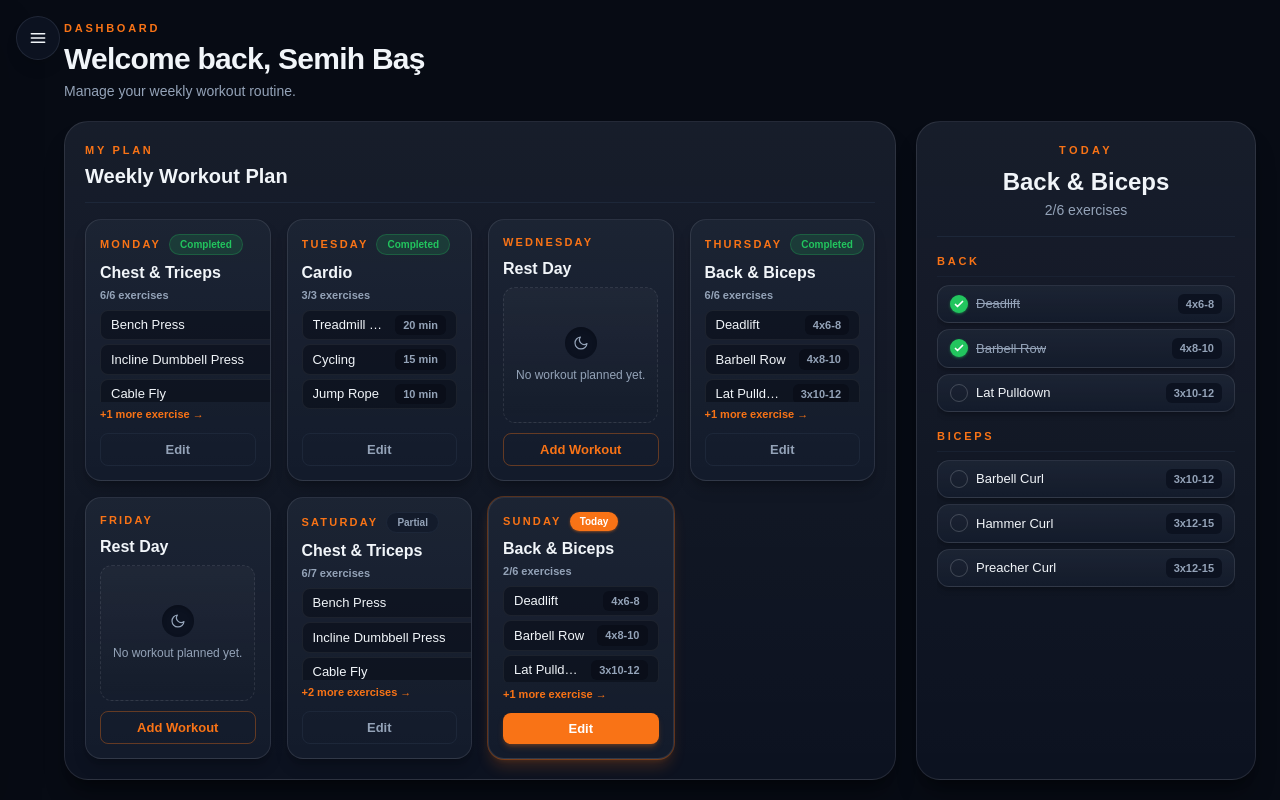
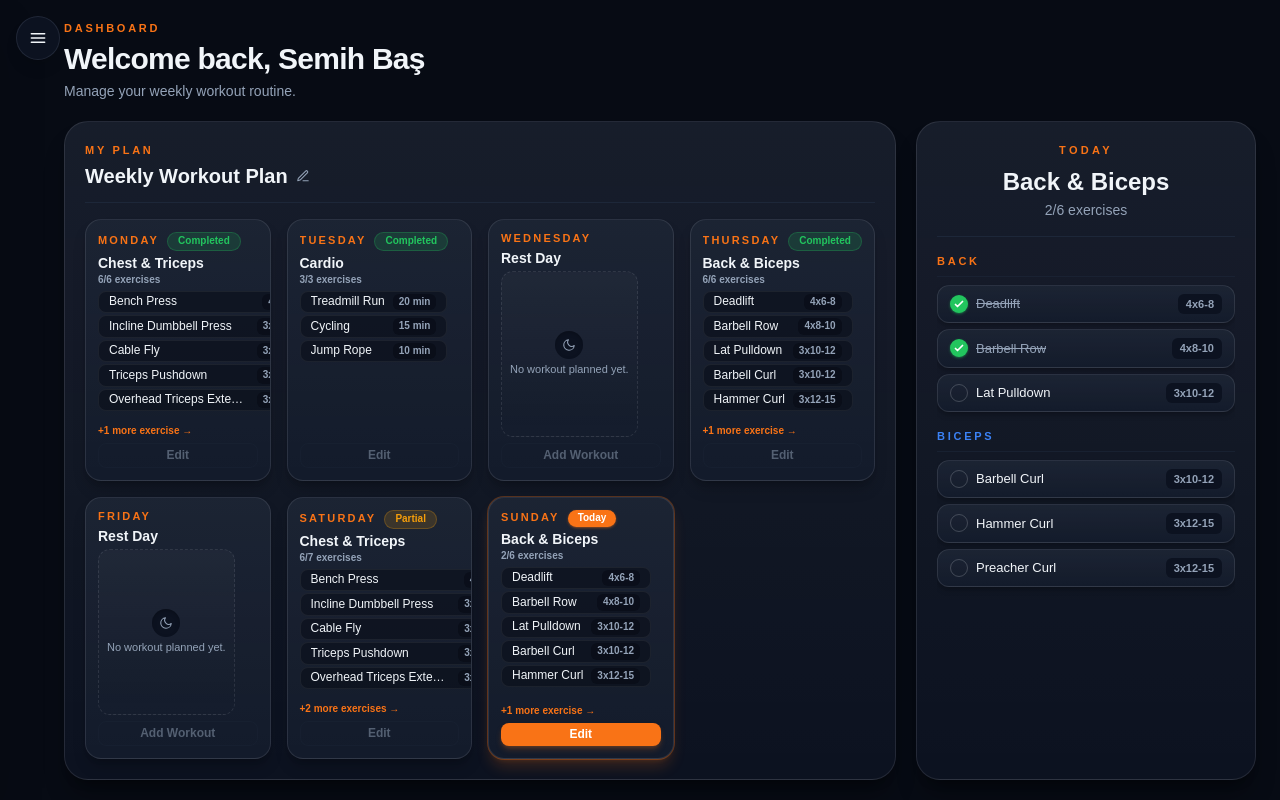
Before and after one commit to semih-bas/Flexy, a Next.js app: page /dashboard in a window 1280 px wide. Built offline with nearby package versions, Linux system fonts and the light colour scheme.

Commit message:
Add editable plan name, temporal badge logic and vivid status colors

```diff
--- a/src/app/dashboard/page.tsx
+++ b/src/app/dashboard/page.tsx
@@ -13,6 +13,7 @@ export default function DashboardPage() {
           <p className="text-[11px] font-bold uppercase tracking-[0.25em] text-brand">
             Dashboard
           </p>
+          {/* TODO: Faz 3'te auth eklenince mock isim yerine gerçek kullanıcı adı gelecek. */}
           <h1 className="mt-1 text-2xl font-bold tracking-tight sm:text-3xl">
             Welcome back, Semih Baş
           </h1>
--- a/src/app/globals.css
+++ b/src/app/globals.css
@@ -9,6 +9,9 @@
   --color-foreground: #f1f5f9;
   --color-foreground-muted: #94a3b8;
   --color-success: #22c55e;
+  --color-danger: #ef4444;
+  --color-warning: #f59e0b;
+  --color-info: #3b82f6;
   --font-sans: var(--font-geist-sans);
   --font-mono: var(--font-geist-mono);
 }
--- a/src/components/dashboard/WeeklyPlanBoard.tsx
+++ b/src/components/dashboard/WeeklyPlanBoard.tsx
@@ -3,22 +3,33 @@
 import { useState } from "react";
 import type { DayPlan, PlanExercise } from "@/data/mockPlan";
 
-type DayStatus = "completed" | "partial" | "today" | "empty";
+type DayStatus = "today" | "completed" | "partial" | "missed";
+type Temporal = "past" | "today" | "future";
 
 // Gün kartlarında aynı anda gösterilecek en fazla egzersiz sayısı (tek ekrana sığma kuralı).
 const MAX_VISIBLE_EXERCISES = 5;
 
-const statusBadgeStyles: Record<Exclude<DayStatus, "empty">, string> = {
+const statusBadgeStyles: Record<DayStatus, string> = {
+  today: "bg-brand text-white shadow-sm shadow-brand/40",
   completed: "border border-success/25 bg-success/15 text-success",
-  partial: "border border-border bg-surface-raised text-foreground-muted",
-  today: "bg-brand text-white shadow-sm shadow-brand/40",
+  partial: "border border-warning/25 bg-warning/15 text-warning",
+  missed: "border border-danger/25 bg-danger/15 text-danger",
 };
 
-const statusBadgeLabel: Record<Exclude<DayStatus, "empty">, string> = {
+const statusBadgeLabel: Record<DayStatus, string> = {
+  today: "Today",
   completed: "Completed",
   partial: "Partial",
-  today: "Today",
+  missed: "Missed",
 };
+
+// Kas grubu başlıkları bu paletten sırayla renk alır (token'lardan, isim eşlemesi olmadan — herhangi bir
+// kas grubu adıyla çalışır).
+const muscleGroupPalette = ["text-brand", "text-info", "text-success", "text-warning", "text-danger"];
+
+function getMuscleGroupColor(index: number) {
+  return muscleGroupPalette[index % muscleGroupPalette.length];
+}
 
 // Tek yerde tanımlı "yumuşak yüzey" dokusu: üstten çok hafif ışıma + hayalet kenarlık + yumuşak gölge.
 // Kenarlık rengi kullanım yerinde verilir (seçili/today kartı turuncu vurgu alabildiği için).
@@ -34,12 +45,30 @@ function getCounts(day: DayPlan) {
   return { total, completed };
 }
 
-function getStatus(day: DayPlan): DayStatus {
-  if (day.isToday) return "today";
-  if (day.workoutName === null) return "empty";
+// Rozet durumu: bugün → Today; geçmiş + tam → Completed; geçmiş + kısmi → Partial;
+// geçmiş + hiç yapılmadı → Missed; geçmiş rest day ve gelecek günler → rozet yok (null).
+function getStatus(day: DayPlan, temporal: Temporal): DayStatus | null {
+  if (temporal === "today") return "today";
+  if (temporal === "future") return null;
+  if (day.workoutName === null) return null;
 
   const { total, completed } = getCounts(day);
-  return completed === total ? "completed" : "partial";
+  if (completed === total) return "completed";
+  if (completed === 0) return "missed";
+  return "partial";
+}
+
+// Aksiyon butonu (Edit/Add Workout) rengi zamana göre değişir; özel işlev kısıtlaması yok, sadece görünüm ipucu.
+function getActionButtonClasses(temporal: Temporal, isRestDay: boolean) {
+  if (temporal === "today") {
+    return "bg-brand text-white shadow-md shadow-brand/25";
+  }
+  if (temporal === "past") {
+    return "border border-border/40 text-foreground-muted/50";
+  }
+  return isRestDay
+    ? "border border-brand/35 text-brand"
+    : "border border-border text-foreground-muted";
 }
 
 function groupByMuscle(exercises: PlanExercise[]) {
@@ -68,7 +97,11 @@ export default function WeeklyPlanBoard({ initialPlan }: WeeklyPlanBoardProps) {
   const [selectedDay, setSelectedDay] = useState(
     () => plan.find((entry) => entry.isToday)?.day ?? plan[0].day,
   );
+  const [planName, setPlanName] = useState("Weekly Workout Plan");
+  const [isEditingName, setIsEditingName] = useState(false);
+  const [nameDraft, setNameDraft] = useState(planName);
 
+  const todayIndex = plan.findIndex((entry) => entry.isToday);
   const selectedPlan = plan.find((entry) => entry.day === selectedDay) ?? plan[0];
   const selectedGroups = groupByMuscle(selectedPlan.exercises);
   const selectedCounts = getCounts(selectedPlan);
@@ -90,6 +123,17 @@ export default function WeeklyPlanBoard({ initialPlan }: WeeklyPlanBoardProps) {
     );
   }
 
+  function startEditingName() {
+    setNameDraft(planName);
+    setIsEditingName(true);
+  }
+
+  function commitNameEdit() {
+    const trimmed = nameDraft.trim();
+    setPlanName(trimmed === "" ? "My Plan" : trimmed);
+    setIsEditingName(false);
+  }
+
   return (
     <div className="mt-5 grid flex-1 gap-5 lg:min-h-0 lg:grid-cols-[minmax(0,1fr)_340px]">
       {/* HAFTALIK PLAN */}
@@ -97,18 +141,59 @@ export default function WeeklyPlanBoard({ initialPlan }: WeeklyPlanBoardProps) {
         className={`order-2 flex min-h-0 flex-col rounded-3xl border-foreground/10 bg-surface p-5 lg:order-1 ${surfaceGlow}`}
       >
         <div className="flex shrink-0 items-baseline justify-between gap-3 border-b border-border pb-3">
-          <div>
+          <div className="min-w-0 flex-1">
             <p className="text-[11px] font-bold uppercase tracking-[0.25em] text-brand">
               My plan
             </p>
-            <h2 className="mt-1 text-xl font-bold">Weekly Workout Plan</h2>
+            {isEditingName ? (
+              <input
+                autoFocus
+                value={nameDraft}
+                onChange={(event) => setNameDraft(event.target.value)}
+                onBlur={commitNameEdit}
+                onKeyDown={(event) => {
+                  if (event.key === "Enter") {
+                    event.currentTarget.blur();
+                  }
+                }}
+                aria-label="Plan name"
+                className="mt-1 w-full rounded-md border border-brand/40 bg-background px-2 py-0.5 text-xl font-bold text-foreground outline-none"
+              />
+            ) : (
+              <button
+                type="button"
+                onClick={startEditingName}
+                aria-label="Edit plan name"
+                className="mt-1 flex items-center gap-2 text-left"
+              >
+                <h2 className="truncate text-xl font-bold">{planName}</h2>
+                <svg
+                  viewBox="0 0 24 24"
+                  className="h-3.5 w-3.5 shrink-0 text-foreground-muted"
+                  fill="none"
+                  stroke="currentColor"
+                  strokeWidth="1.8"
+                >
+                  <path
+                    d="M12 20h9M16.5 3.5a2.1 2.1 0 0 1 3 3L7 19l-4 1 1-4Z"
+                    strokeLinecap="round"
+                    strokeLinejoin="round"
+                  />
+                </svg>
+              </button>
+            )}
           </div>
         </div>
 
         <div className="mt-4 grid flex-1 grid-cols-1 gap-4 md:grid-cols-2 lg:min-h-0 lg:grid-cols-4 lg:grid-rows-2">
-          {plan.map((entry) => {
+          {plan.map((entry, index) => {
             const { total, completed } = getCounts(entry);
-            const status = getStatus(entry);
+            const temporal: Temporal = entry.isToday
+              ? "today"
+              : index < todayIndex
+                ? "past"
+                : "future";
+            const status = getStatus(entry, temporal);
             const isSelected = entry.day === selectedDay;
             const hiddenCount = entry.exercises.length - MAX_VISIBLE_EXERCISES;
 
@@ -118,19 +203,19 @@ export default function WeeklyPlanBoard({ initialPlan }: WeeklyPlanBoardProps) {
                 type="button"
                 aria-pressed={isSelected}
                 onClick={() => setSelectedDay(entry.day)}
-                className={`flex w-full min-h-0 flex-col overflow-hidden rounded-2xl bg-surface-raised p-3.5 text-left ${surfaceGlowSoft} ${
+                className={`flex w-full min-h-0 flex-col overflow-hidden rounded-2xl bg-surface-raised p-3 text-left ${surfaceGlowSoft} ${
                   isSelected
                     ? "border-brand/70 ring-1 ring-brand/30 bg-gradient-to-b from-brand/[0.07] to-transparent shadow-brand/20"
                     : ""
                 }`}
               >
-                <div className="flex shrink-0 items-center justify-between gap-2">
+                <div className="flex shrink-0 items-center justify-between gap-2 leading-tight">
                   <p className="truncate text-[11px] font-bold uppercase tracking-[0.2em] text-brand">
                     {entry.day}
                   </p>
-                  {status !== "empty" && (
+                  {status && (
                     <span
-                      className={`shrink-0 rounded-full px-2.5 py-0.5 text-[10px] font-semibold ${statusBadgeStyles[status]}`}
+                      className={`shrink-0 rounded-full px-2.5 py-0.5 text-[10px] font-semibold leading-tight ${statusBadgeStyles[status]}`}
                     >
                       {statusBadgeLabel[status]}
                     </span>
@@ -139,21 +224,23 @@ export default function WeeklyPlanBoard({ initialPlan }: WeeklyPlanBoardProps) {
 
                 {entry.workoutName ? (
                   <>
-                    <h3 className="mt-1.5 truncate text-base font-bold">{entry.workoutName}</h3>
-                    <p className="mt-0.5 text-[11px] font-semibold text-foreground-muted">
+                    <h3 className="mt-1 truncate text-sm font-bold leading-tight">
+                      {entry.workoutName}
+                    </h3>
+                    <p className="mt-0.5 text-[10px] font-semibold leading-tight text-foreground-muted">
                       {completed}/{total} exercises
                     </p>
 
-                    <div className="mt-1.5 min-h-0 flex-1 space-y-1 overflow-hidden">
+                    <div className="mt-1 min-h-0 flex-1 space-y-0.5 overflow-hidden">
                       {entry.exercises.slice(0, MAX_VISIBLE_EXERCISES).map((exercise) => (
                         <div
                           key={exercise.name}
-                          className="flex items-center justify-between gap-2 rounded-lg border border-foreground/[0.06] bg-background/50 px-2.5 py-1"
+                          className="flex items-center justify-between gap-2 rounded-lg border border-foreground/[0.06] bg-background/50 px-2.5 py-0.5"
                         >
-                          <span className="min-w-0 flex-1 truncate text-[13px]">
+                          <span className="min-w-0 flex-1 truncate text-xs leading-tight">
                             {exercise.name}
                           </span>
-                          <span className="shrink-0 rounded-md bg-background/60 px-2 py-0.5 text-[11px] font-semibold text-foreground-muted">
+                          <span className="shrink-0 rounded-md bg-background/60 px-1.5 py-0.5 text-[10px] font-semibold leading-tight text-foreground-muted">
                             {exercise.sets}
                           </span>
                         </div>
@@ -161,31 +248,30 @@ export default function WeeklyPlanBoard({ initialPlan }: WeeklyPlanBoardProps) {
                     </div>
 
                     {hiddenCount > 0 && (
-                      <p className="mt-1 shrink-0 text-[11px] font-semibold text-brand">
+                      <p className="mt-0.5 shrink-0 text-[10px] font-semibold leading-tight text-brand">
                         +{hiddenCount} more exercise{hiddenCount > 1 ? "s" : ""} →
                       </p>
                     )}
 
                     <span
-                      className={`mt-2.5 block w-full shrink-0 rounded-lg px-4 py-1.5 text-center text-[13px] font-semibold ${
-                        entry.isToday
-                          ? "bg-brand text-white shadow-md shadow-brand/25"
-                          : "border border-border text-foreground-muted"
-                      }`}
+                      className={`mt-1.5 block w-full shrink-0 rounded-lg px-4 py-1 text-center text-xs font-semibold leading-tight ${getActionButtonClasses(
+                        temporal,
+                        false,
+                      )}`}
                     >
                       Edit
                     </span>
                   </>
                 ) : (
                   <>
-                    <h3 className="mt-1.5 text-base font-bold">Rest Day</h3>
+                    <h3 className="mt-1 text-sm font-bold leading-tight">Rest Day</h3>
 
-                    <div className="mt-1.5 flex min-h-0 flex-1 items-center justify-center rounded-xl border border-dashed border-foreground/10 bg-gradient-to-b from-foreground/[0.03] to-transparent p-3">
-                      <div className="flex flex-col items-center gap-2 text-center">
-                        <span className="flex h-8 w-8 items-center justify-center rounded-full bg-surface text-foreground-muted shadow-inner shadow-black/20">
+                    <div className="mt-1 flex min-h-0 flex-1 items-center justify-center rounded-xl border border-dashed border-foreground/10 bg-gradient-to-b from-foreground/[0.03] to-transparent p-2">
+                      <div className="flex flex-col items-center gap-1 text-center">
+                        <span className="flex h-7 w-7 items-center justify-center rounded-full bg-surface text-foreground-muted shadow-inner shadow-black/20">
                           <svg
                             viewBox="0 0 24 24"
-                            className="h-4 w-4"
+                            className="h-3.5 w-3.5"
                             fill="none"
                             stroke="currentColor"
                             strokeWidth="1.8"
@@ -197,11 +283,18 @@ export default function WeeklyPlanBoard({ initialPlan }: WeeklyPlanBoardProps) {
                             />
                           </svg>
                         </span>
-                        <p className="text-xs text-foreground-muted">No workout planned yet.</p>
+                        <p className="text-[11px] leading-tight text-foreground-muted">
+                          No workout planned yet.
+                        </p>
                       </div>
                     </div>
 
-                    <span className="mt-2.5 block w-full shrink-0 rounded-lg border border-brand/35 px-4 py-1.5 text-center text-[13px] font-semibold text-brand">
+                    <span
+                      className={`mt-1.5 block w-full shrink-0 rounded-lg px-4 py-1 text-center text-xs font-semibold leading-tight ${getActionButtonClasses(
+                        temporal,
+                        true,
+                      )}`}
+                    >
                       Add Workout
                     </span>
                   </>
@@ -232,9 +325,11 @@ export default function WeeklyPlanBoard({ initialPlan }: WeeklyPlanBoardProps) {
 
         {selectedPlan.workoutName && (
           <div className="min-h-0 flex-1 space-y-4 overflow-hidden">
-            {selectedGroups.map((group) => (
+            {selectedGroups.map((group, index) => (
               <div key={group.muscleGroup}>
-                <p className="border-b border-border/60 pb-1.5 text-[11px] font-bold uppercase tracking-[0.25em] text-brand">
+                <p
+                  className={`border-b border-border/60 pb-1.5 text-[11px] font-bold uppercase tracking-[0.25em] ${getMuscleGroupColor(index)}`}
+                >
                   {group.muscleGroup}
                 </p>
                 <div className="mt-2 space-y-1.5">
```
